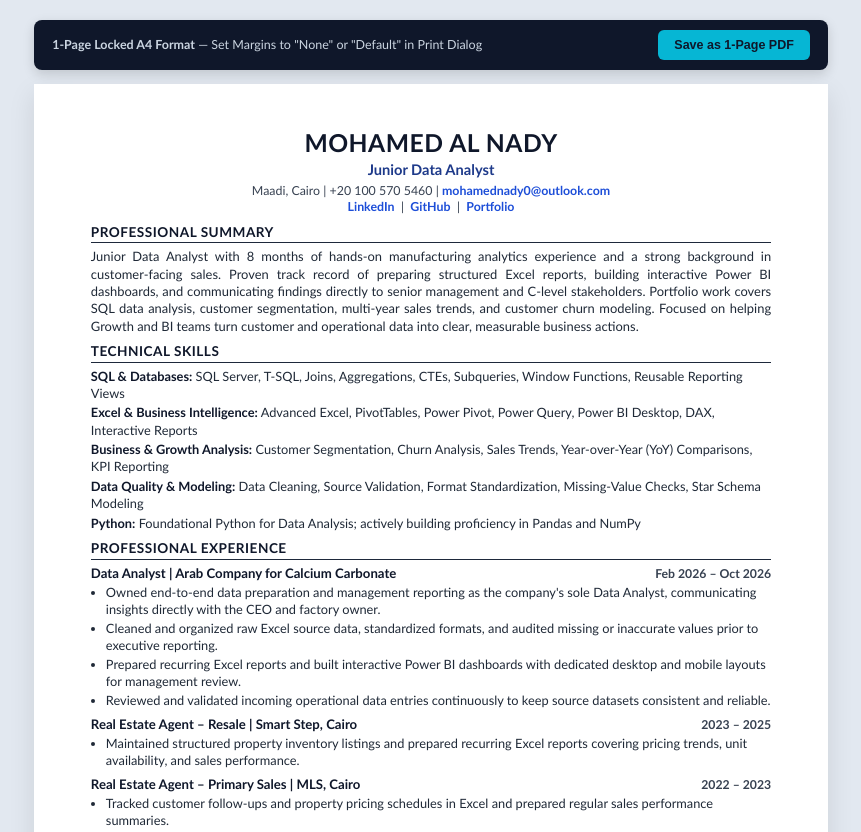
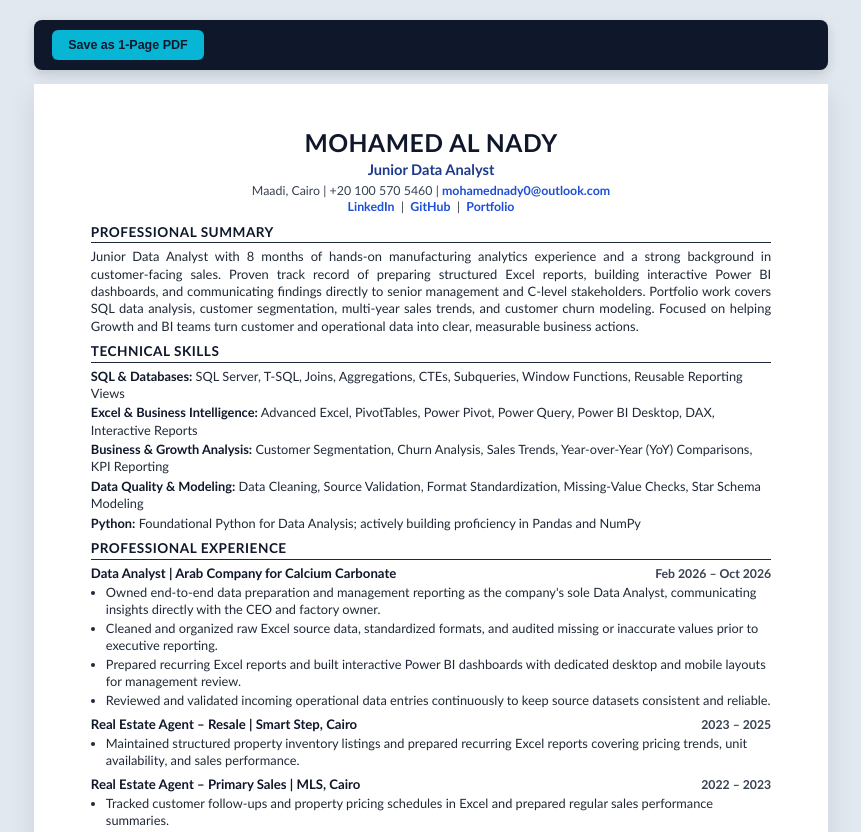
Before and after one commit to Nady-07/portfolio, a website: page cv/Mohamed_Alnady_CV_ATS.html in a window 1280 px wide. Shown: the top 832 px of the page, without its empty margins (209-1070 px from the left). Drawn offline with Linux system fonts and the light colour scheme.

```diff
--- a/cv/Mohamed_Alnady_CV_ATS.html
+++ b/cv/Mohamed_Alnady_CV_ATS.html
@@ -227,7 +227,7 @@
 
     <!-- Top Toolbar (Hidden when printing/saving as PDF) -->
     <div class="toolbar">
-        <span><strong>1-Page Locked A4 Format</strong> — Set Margins to "None" or "Default" in Print Dialog</span>
+
         <button class="btn-pdf" onclick="window.print()">Save as 1-Page PDF</button>
     </div>
 
```
